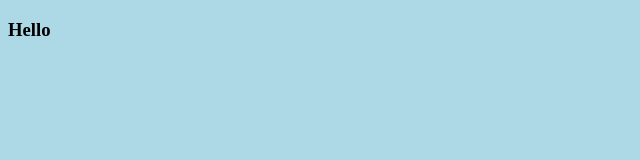
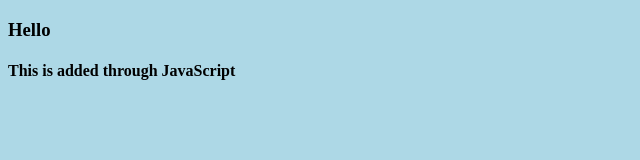
Before and after one commit to Sarah-Wambui/phase-1-project, a plain HTML site: page index.html in a window 1280 px wide. Shown: the whole page, without its empty margins (0-640 px from the left). Drawn offline with Linux system fonts and the light colour scheme.

Commit message:
add script.js, connect index.html

```diff
--- a/index.html
+++ b/index.html
@@ -9,5 +9,6 @@
 </head>
 <body>
   <h3>Hello</h3>
+  <script src="script.js"></script>
 </body>
 </html>
--- /dev/null
+++ b/script.js
@@ -0,0 +1,3 @@
+const h4 = document.createElement('h4');
+h4.textContent = "This is added through JavaScript";
+document.querySelector('body').appendChild(h4);
```
